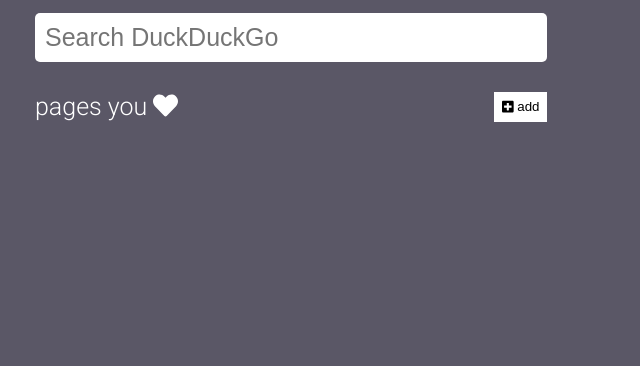
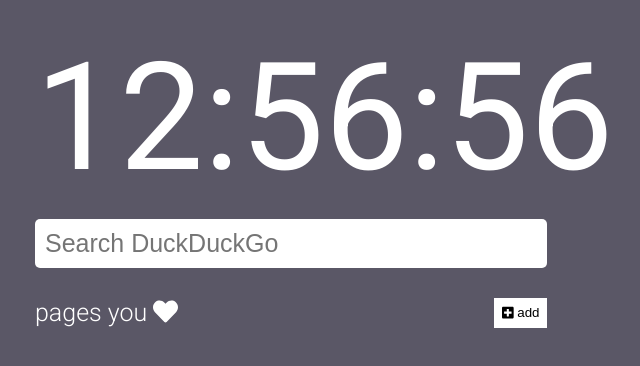
Before and after one commit to lszanto/startpage, a React (Create React App) app: page / in a window 1280 px wide. Shown: the top 366 px of the page, without its empty margins (349-989 px from the left). Built offline with nearby package versions, Linux system fonts and the light colour scheme.

Commit message:
Finish time component, add scroll bars

```diff
--- a/src/components/App.js
+++ b/src/components/App.js
@@ -7,6 +7,7 @@
 import { library } from '@fortawesome/fontawesome-svg-core';
 import { faHeart, faPlusSquare, faAnchor, faBan, faPencilAlt, faTrashAlt } from '@fortawesome/free-solid-svg-icons';
 import LovedPageForm from './LovedPageForm/LovedPageForm';
+import DateTimeDisplay from './DateTimeDisplay/DateTimeDisplay';
 
 library.add(faHeart, faPlusSquare, faAnchor, faBan, faPencilAlt, faTrashAlt);
 
@@ -33,6 +34,7 @@
     } else {
       return (
         <div className="App">
+          <DateTimeDisplay />
           <Searchbox />
           <LovedPages />
         </div>
--- /dev/null
+++ b/src/components/DateTimeDisplay/DateTimeDisplay.css
@@ -0,0 +1,8 @@
+.DateTimeDisplay {
+    width: 40%;
+    margin: 0 auto;
+    text-align: center;
+    font-size: 15rem;
+    color: #fff;
+    margin-top: 3rem;
+}
--- /dev/null
+++ b/src/components/DateTimeDisplay/DateTimeDisplay.js
@@ -0,0 +1,37 @@
+import React from 'react';
+import './DateTimeDisplay.css';
+
+class DateTimeDisplay extends React.Component {
+    constructor() {
+        super();
+
+        let t = new Date().toLocaleString();
+
+        this.state = {
+            time: t,
+        };
+    }
+
+    render() {
+        return (
+            <div className="DateTimeDisplay" >
+                {this.state.time}
+            </div>
+        );
+    }
+
+    componentDidMount() {
+        setInterval(this.updateTime.bind(this), 999);
+    }
+
+    updateTime() {
+        let now = new Date();
+        let t = now.getHours() + ':' + now.getMinutes() + ':' + now.getSeconds();
+
+        this.setState({
+            time: t,
+        });
+    }
+}
+
+export default DateTimeDisplay;
--- a/src/index.css
+++ b/src/index.css
@@ -19,7 +19,3 @@
   -moz-osx-font-smoothing: grayscale;
   background-color: #5a5766;
 }
-
-html, body, .App {
-  height: 100vh;
-}
```
